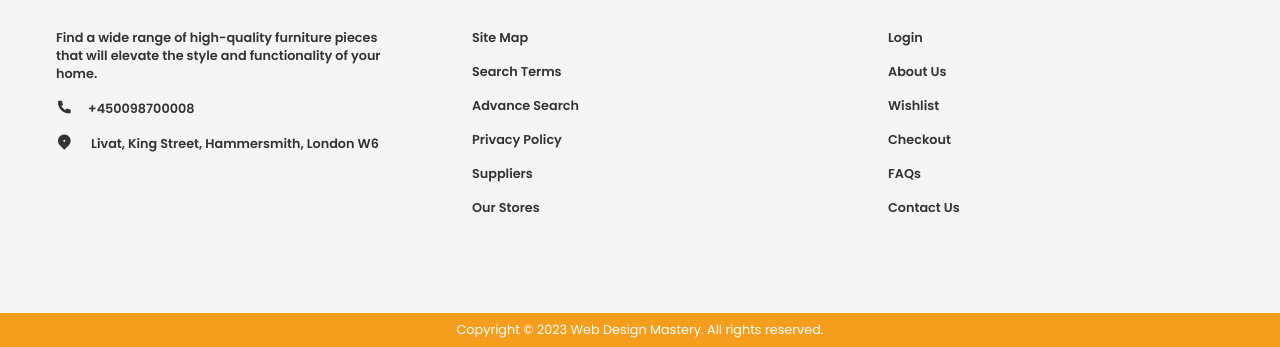
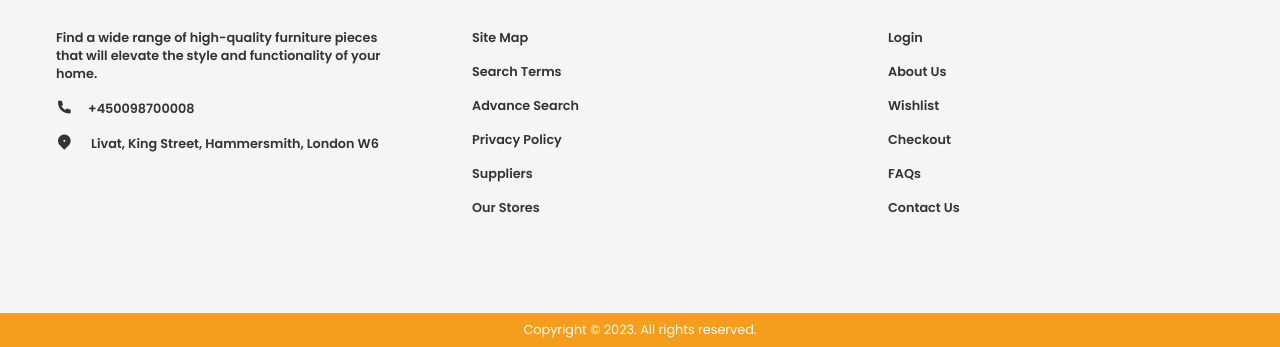
Before and after one commit to mandrykk/furniture-shop, a plain HTML site: page index.html in a window 1280 px wide. Shown: the part 5848-6195 px from the top of the page. Drawn offline with nearby package versions, Linux system fonts and the light colour scheme.

Commit message:
fixed index

```diff
--- a/index.html
+++ b/index.html
@@ -336,7 +336,7 @@
             </div>
         </div>
         <div class="footer__bar">
-            Copyright &#169; 2023 Web Design Mastery. All rights reserved.
+            Copyright &#169; 2023. All rights reserved.
         </div>
     </footer>
 
```
